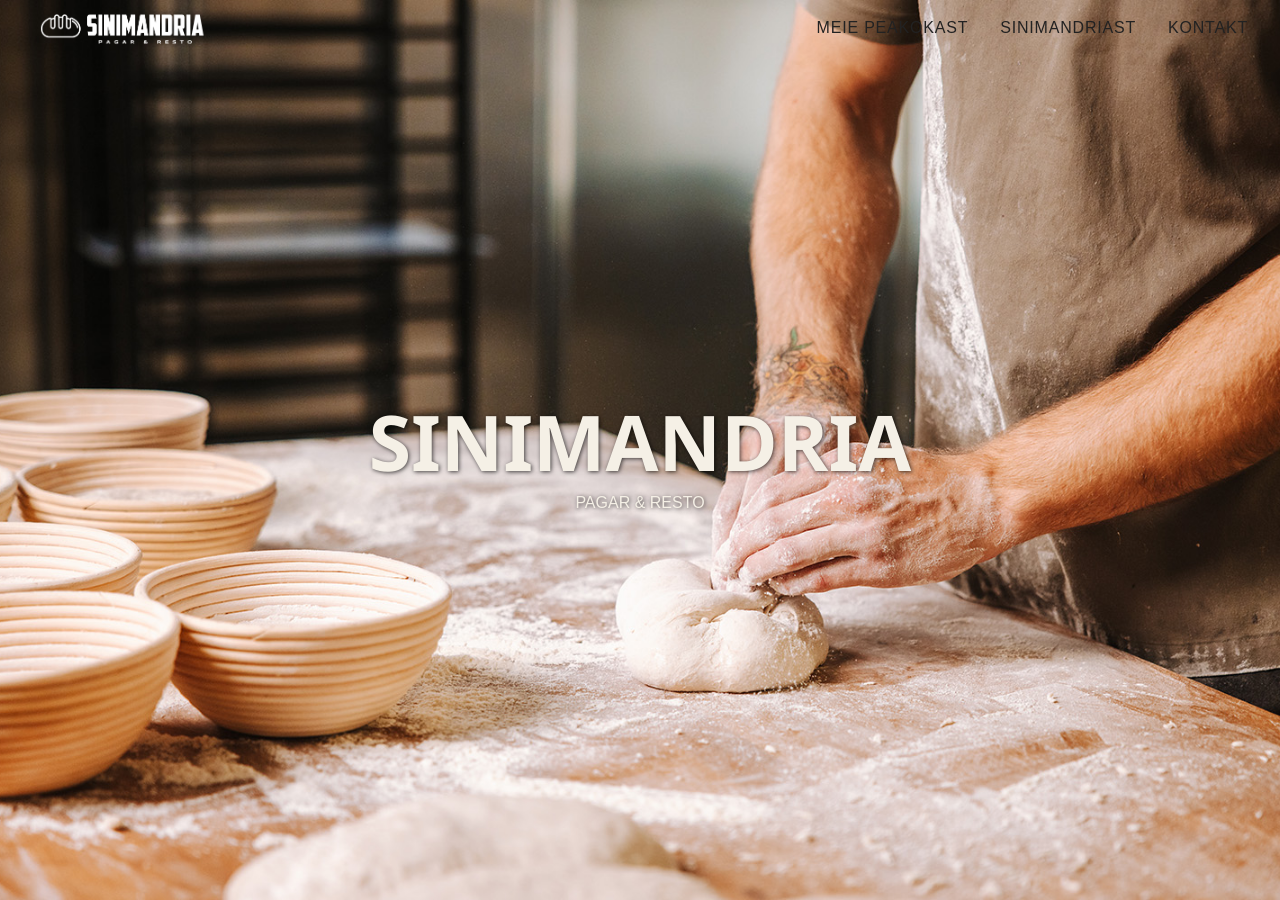
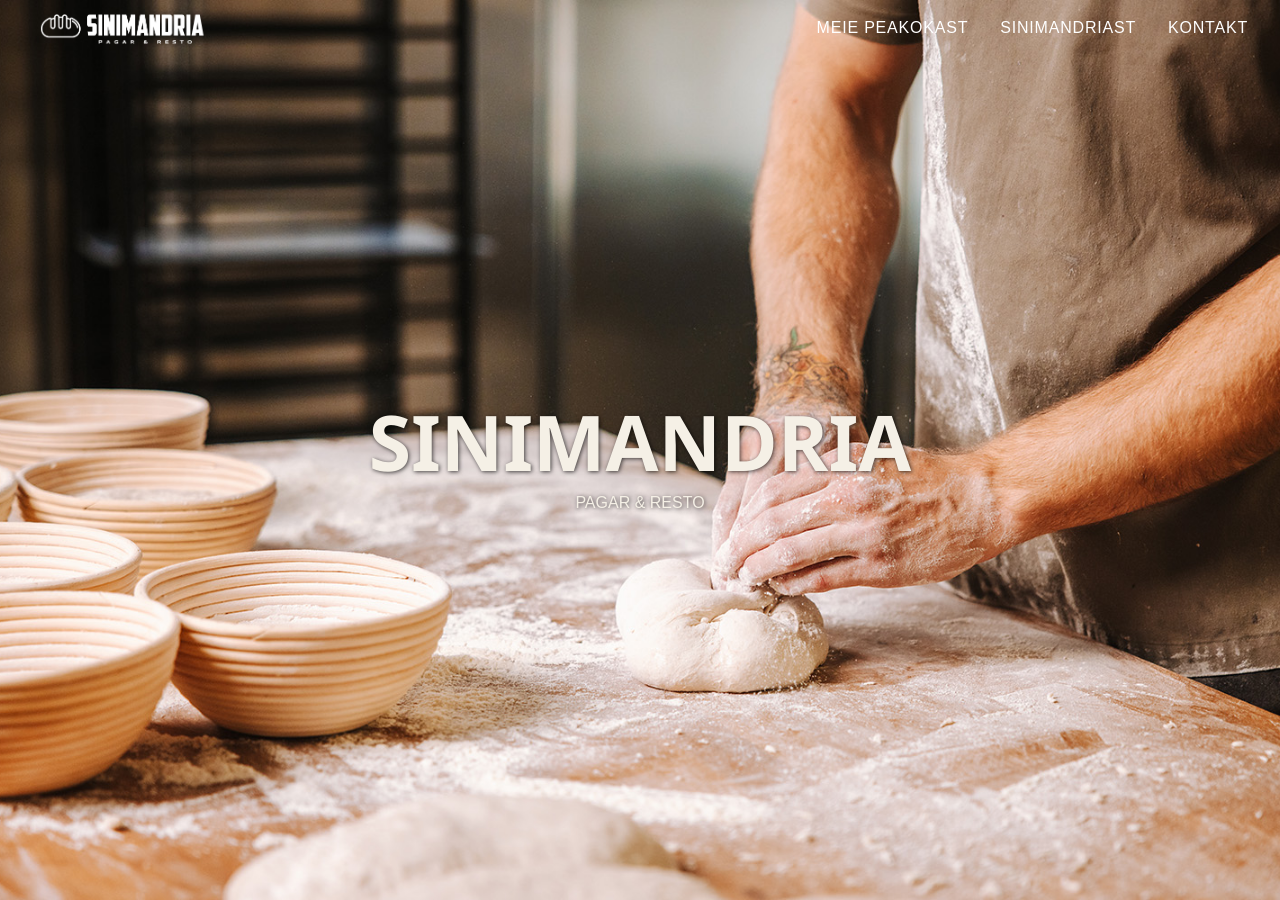
Before and after one commit to m-tu/sinimandria, a Jekyll site: the page built from pages/index.markdown, in a window 1280 px wide and 900 px high. Built offline with Jekyll 4.4.1, drawn with Linux system fonts in a browser that asks for light colours.

Commit message:
Fix default nav text color

```diff
--- a/_sass/style.scss
+++ b/_sass/style.scss
@@ -78,14 +78,10 @@
 }
 
 nav a {
-  color: #222;
+  color: #fff;
   text-decoration: none;
   text-transform: uppercase;
   letter-spacing: 0.05em;
-}
-
-nav a:visited {
-  color: #fff;
 }
 
 nav a:hover {
```
